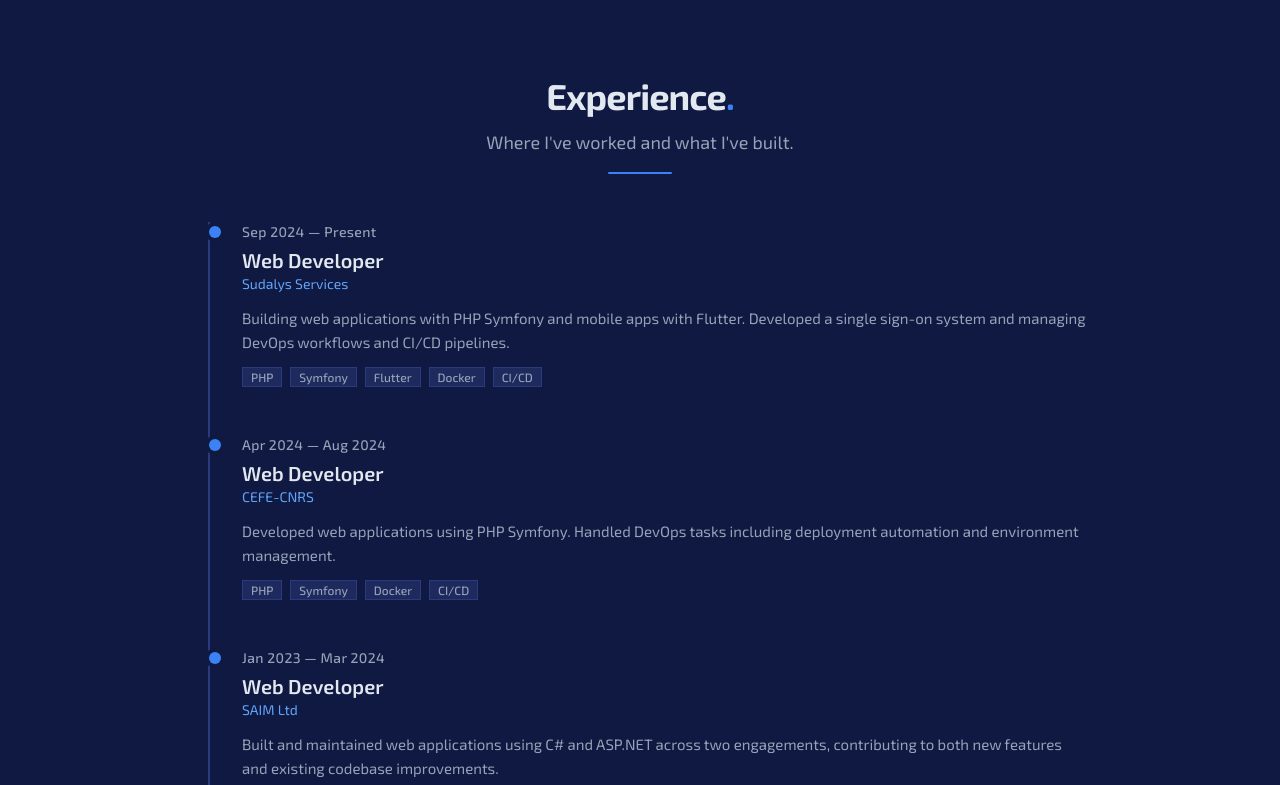
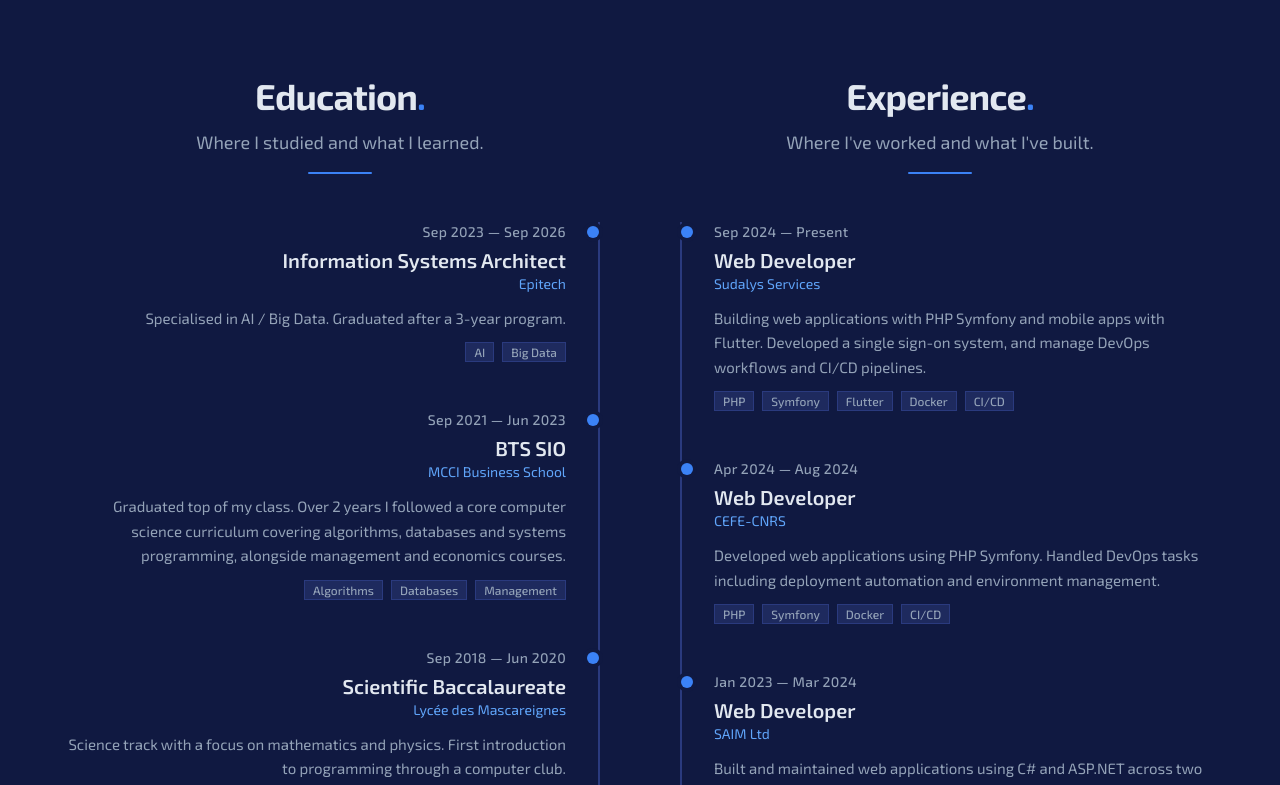
Before and after one commit to Funloi2/Portfolio, a React (Vite) app: page / in a window 1280 px wide. Shown: the part 820-1605 px from the top of the page. Built offline with nearby package versions, Linux system fonts and the light colour scheme.

Commit message:
feat: add education

```diff
--- a/src/components/ExperienceSection.tsx
+++ b/src/components/ExperienceSection.tsx
@@ -1,64 +1,33 @@
 import { useTranslation } from "react-i18next";
-import { experiencesMeta } from "@/data/portfolio";
-import { Badge } from "@/components/ui/badge";
-import { Separator } from "@/components/ui/separator";
-import SectionHeading from "./SectionHeading";
-
-interface ExpTranslation {
-    role: string;
-    company: string;
-    period: string;
-    description: string;
-}
+import { educationMeta, experiencesMeta } from "@/data/portfolio";
+import TimelineColumn, { type TimelineItem } from "./TimelineColumn";
 
 export default function ExperienceSection() {
     const { t } = useTranslation();
-    const items = t("experience.items", { returnObjects: true }) as ExpTranslation[];
+    const experience = t("experience.items", { returnObjects: true }) as TimelineItem[];
+    const education = t("education.items", { returnObjects: true }) as TimelineItem[];
 
     return (
-        <section id="experience" className="px-4 sm:px-6 py-16 sm:py-24">
-            <div className="max-w-4xl mx-auto">
-                <SectionHeading
+        <section className="px-4 sm:px-6 py-16 sm:py-24">
+            <div className="max-w-6xl mx-auto grid gap-16 lg:gap-12 lg:grid-cols-2">
+                <TimelineColumn
+                    id="education"
+                    title={t("education.title")}
+                    subtitle={t("education.subtitle")}
+                    items={education}
+                    meta={educationMeta}
+                    side="right"
+                    className="order-2 lg:order-1"
+                />
+
+                <TimelineColumn
+                    id="experience"
                     title={t("experience.title")}
                     subtitle={t("experience.subtitle")}
+                    items={experience}
+                    meta={experiencesMeta}
+                    className="order-1 lg:order-2"
                 />
-
-                <div className="relative border-l-2 border-border pl-6 sm:pl-8 ml-2 sm:ml-4 space-y-10 sm:space-y-12">
-                    {items.map((exp, i) => (
-                        <div
-                            key={i}
-                            className="relative animate-fade-in-up"
-                            style={{ animationDelay: `${i * 0.15}s` }}
-                        >
-                            <span className="absolute -left-[29px] sm:-left-[33px] top-1 h-2.5 w-2.5 sm:h-3 sm:w-3 rounded-full bg-primary ring-4 ring-background" />
-
-                            <p className="text-xs sm:text-sm text-muted-foreground font-medium tracking-wide">
-                                {exp.period}
-                            </p>
-                            <h3 className="mt-1 text-lg sm:text-xl font-semibold">{exp.role}</h3>
-                            <p className="text-accent text-xs sm:text-sm">{exp.company}</p>
-                            <p className="mt-2 sm:mt-3 text-muted-foreground text-sm sm:text-[15px] leading-relaxed">
-                                {exp.description}
-                            </p>
-
-                            <div className="mt-2 sm:mt-3 flex flex-wrap gap-1.5 sm:gap-2">
-                                {experiencesMeta[i]?.technologies.map((tech) => (
-                                    <Badge
-                                        key={tech}
-                                        variant="secondary"
-                                        className="bg-muted text-muted-foreground border-border text-[10px] sm:text-xs"
-                                    >
-                                        {tech}
-                                    </Badge>
-                                ))}
-                            </div>
-
-                            {i < items.length - 1 && (
-                                <Separator className="mt-8 sm:mt-10 bg-border/50" />
-                            )}
-                        </div>
-                    ))}
-                </div>
             </div>
         </section>
     );
--- /dev/null
+++ b/src/components/TimelineColumn.tsx
@@ -0,0 +1,96 @@
+import { Badge } from "@/components/ui/badge";
+import { Separator } from "@/components/ui/separator";
+import { cn } from "@/lib/utils";
+import SectionHeading from "./SectionHeading";
+
+export interface TimelineItem {
+    role: string;
+    company: string;
+    period: string;
+    description: string;
+}
+
+interface TimelineColumnProps {
+    id: string;
+    title: string;
+    subtitle?: string;
+    items: TimelineItem[];
+    meta?: { technologies: string[] }[];
+    /** Which side the vertical bar sits on. "right" mirrors the whole column. */
+    side?: "left" | "right";
+    className?: string;
+}
+
+export default function TimelineColumn({
+    id,
+    title,
+    subtitle,
+    items,
+    meta,
+    side = "left",
+    className,
+}: TimelineColumnProps) {
+    const mirrored = side === "right";
+
+    return (
+        <div id={id} className={cn("scroll-mt-24", className)}>
+            <SectionHeading title={title} subtitle={subtitle} />
+
+            <div
+                className={cn(
+                    "relative border-border space-y-10 sm:space-y-12",
+                    mirrored
+                        ? "border-r-2 pr-6 sm:pr-8 mr-2 sm:mr-4 text-right"
+                        : "border-l-2 pl-6 sm:pl-8 ml-2 sm:ml-4",
+                )}
+            >
+                {items.map((item, i) => (
+                    <div
+                        key={i}
+                        className="relative animate-fade-in-up"
+                        style={{ animationDelay: `${i * 0.15}s` }}
+                    >
+                        <span
+                            className={cn(
+                                "absolute top-1 h-2.5 w-2.5 sm:h-3 sm:w-3 rounded-full bg-primary ring-4 ring-background",
+                                mirrored
+                                    ? "-right-[29px] sm:-right-[33px]"
+                                    : "-left-[29px] sm:-left-[33px]",
+                            )}
+                        />
+
+                        <p className="text-xs sm:text-sm text-muted-foreground font-medium tracking-wide">
+                            {item.period}
+                        </p>
+                        <h3 className="mt-1 text-lg sm:text-xl font-semibold">{item.role}</h3>
+                        <p className="text-accent text-xs sm:text-sm">{item.company}</p>
+                        <p className="mt-2 sm:mt-3 text-muted-foreground text-sm sm:text-[15px] leading-relaxed">
+                            {item.description}
+                        </p>
+
+                        <div
+                            className={cn(
+                                "mt-2 sm:mt-3 flex flex-wrap gap-1.5 sm:gap-2",
+                                mirrored && "justify-end",
+                            )}
+                        >
+                            {meta?.[i]?.technologies.map((tech) => (
+                                <Badge
+                                    key={tech}
+                                    variant="secondary"
+                                    className="bg-muted text-muted-foreground border-border text-[10px] sm:text-xs"
+                                >
+                                    {tech}
+                                </Badge>
+                            ))}
+                        </div>
+
+                        {i < items.length - 1 && (
+                            <Separator className="mt-8 sm:mt-10 bg-border/50" />
+                        )}
+                    </div>
+                ))}
+            </div>
+        </div>
+    );
+}
--- a/src/data/portfolio.ts
+++ b/src/data/portfolio.ts
@@ -19,8 +19,13 @@
     { technologies: ["PHP", "Symfony", "Flutter", "Docker", "CI/CD"] },
     { technologies: ["PHP", "Symfony", "Docker", "CI/CD"] },
     { technologies: ["C#", "ASP.NET"] },
-    { technologies: ["C#", "ASP.NET"] },
     { technologies: ["PHP", "Symfony", "Angular"] },
+];
+
+export const educationMeta = [
+    { technologies: ["AI", "Big Data"] },
+    { technologies: ["Algorithms", "Databases", "Management"] },
+    { technologies: ["Mathematics", "Physics"] },
 ];
 
 export const projectsMeta = [
--- a/src/i18n/en.json
+++ b/src/i18n/en.json
@@ -14,7 +14,7 @@
         "role": "Web Developer",
         "company": "Sudalys Services",
         "period": "Sep 2024 — Present",
-        "description": "Building web applications with PHP Symfony and mobile apps with Flutter. Developed a single sign-on system and managing DevOps workflows and CI/CD pipelines."
+        "description": "Building web applications with PHP Symfony and mobile apps with Flutter. Developed a single sign-on system, and manage DevOps workflows and CI/CD pipelines."
       },
       {
         "role": "Web Developer",
@@ -36,13 +36,37 @@
       }
     ]
   },
+  "education": {
+    "title": "Education",
+    "subtitle": "Where I studied and what I learned.",
+    "items": [
+      {
+        "role": "Information Systems Architect",
+        "company": "Epitech",
+        "period": "Sep 2023 — Sep 2026",
+        "description": "Specialised in AI / Big Data. Graduated after a 3-year program."
+      },
+      {
+        "role": "BTS SIO",
+        "company": "MCCI Business School",
+        "period": "Sep 2021 — Jun 2023",
+        "description": "Graduated top of my class. Over 2 years I followed a core computer science curriculum covering algorithms, databases and systems programming, alongside management and economics courses."
+      },
+      {
+        "role": "Scientific Baccalaureate",
+        "company": "Lycée des Mascareignes",
+        "period": "Sep 2018 — Jun 2020",
+        "description": "Science track with a focus on mathematics and physics. First introduction to programming through a computer club."
+      }
+    ]
+  },
   "projects": {
     "title": "Projects",
     "subtitle": "A selection of things I've built.",
     "items": [
       {
         "title": "Diskard",
-        "description": "A 2D deck building RPG built using C#, currently in Dev. Password:DISKARD123"
+        "description": "A 2D deck-building RPG built in C# with Unity, currently in development. Password: DISKARD123"
       },
       {
         "title": "RH-Proo",
@@ -50,7 +74,7 @@
       },
       {
         "title": "Season Watch",
-        "description": "An app that allow every citizen to contribute on scientific research on climate change. "
+        "description": "An app that lets citizens of all ages contribute to scientific research on climate change."
       },
       {
         "title": "Valentine's Surprise",
--- a/src/i18n/fr.json
+++ b/src/i18n/fr.json
@@ -36,13 +36,37 @@
       }
     ]
   },
+  "education": {
+    "title": "Formation",
+    "subtitle": "Où j'ai étudié et ce que j'y ai appris.",
+    "items": [
+      {
+        "role": "Architecte de système d'information",
+        "company": "Epitech",
+        "period": "Sep 2023 — Sep 2026",
+        "description": "Spécialisation en IA / Big Data. Diplômé après 3 ans de formation."
+      },
+      {
+        "role": "BTS SIO",
+        "company": "MCCI Business School",
+        "period": "Sep 2021 — Juin 2023",
+        "description": "Diplômé major de promotion. Pendant 2 ans, j'ai suivi un tronc commun en informatique couvrant les algorithmes, les bases de données et la programmation système, ainsi que des cours de management et d'économie."
+      },
+      {
+        "role": "Baccalauréat Scientifique",
+        "company": "Lycée des Mascareignes",
+        "period": "Sep 2018 — Juin 2020",
+        "description": "Filière scientifique axée sur les mathématiques et la physique. Première approche de la programmation via un club d'informatique."
+      }
+    ]
+  },
   "projects": {
     "title": "Projets",
     "subtitle": "Une sélection de ce que j'ai construit.",
     "items": [
       {
         "title": "Diskard",
-        "description": "Un RPG de deck building fait en C# unity, développement en cours. Mot de passe:DISKARD123"
+        "description": "Un RPG de deck building fait en C# avec Unity, développement en cours. Mot de passe : DISKARD123"
       },
       {
         "title": "RH-Proo",
@@ -54,7 +78,7 @@
       },
       {
         "title": "Valentine's Surprise",
-        "description": "Une application très simple qui pose une question très importante"
+        "description": "Une application très simple qui pose une question très importante."
       },
       {
         "title": "RPG Platformer",
```
